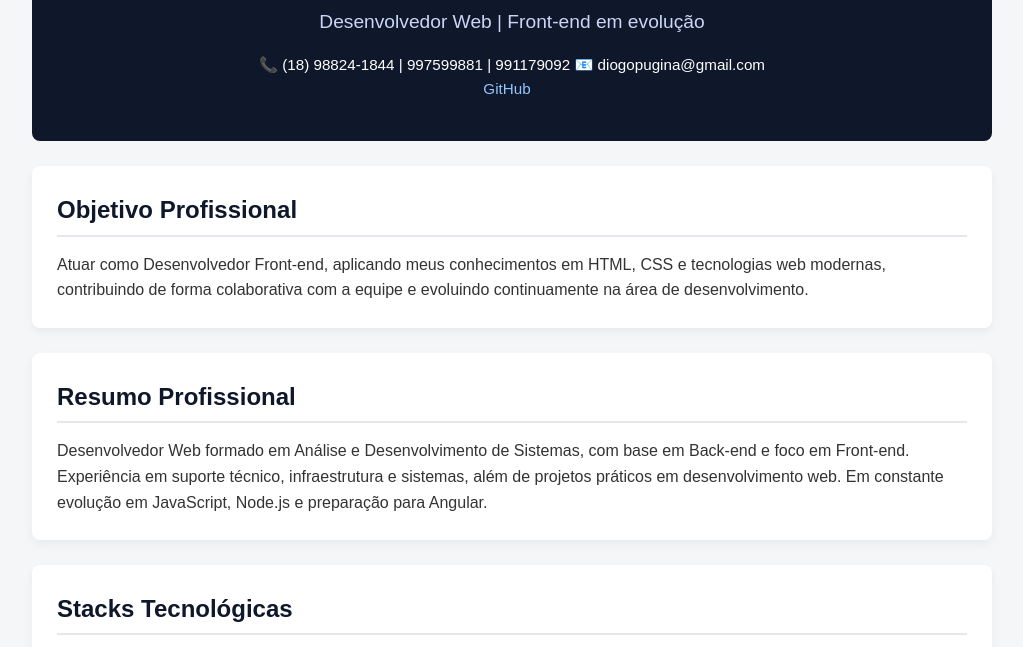
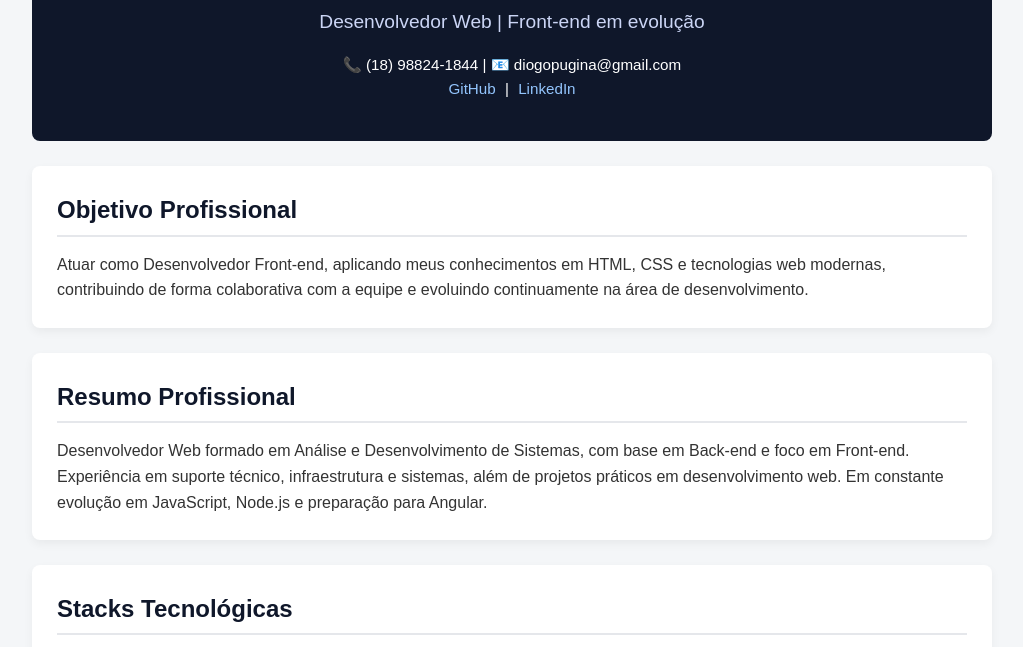
Before and after one commit to DiogoPugina/diogopugina.github.io, a plain HTML site: page index.html in a window 1280 px wide. Shown: the part 127-774 px from the top of the page, without its empty margins (128-1151 px from the left). Drawn offline with Linux system fonts and the light colour scheme.

Commit message:
Atualização

```diff
--- a/index.html
+++ b/index.html
@@ -114,10 +114,11 @@
             <p>Desenvolvedor Web | Front-end em evolução</p>
 
             <div class="contact">
-                📞 (18) 98824-1844 | 997599881 | 991179092
+                📞 (18) 98824-1844 |
                 📧 diogopugina@gmail.com <br>
-                <a href="https://github.com/DiogoPugina" target="_blank">GitHub</a>
-                <a href="https://linkedin.com/in/diogo-pugina-007b4615a/"></a>
+                <a href="https://github.com/DiogoPugina" target="_blank">GitHub</a> |
+                <a href="https://linkedin.com/in/diogo-pugina-007b4615a/" target="_blank">LinkedIn</a>
+            </div>
         </header>
 
         <section>
```
